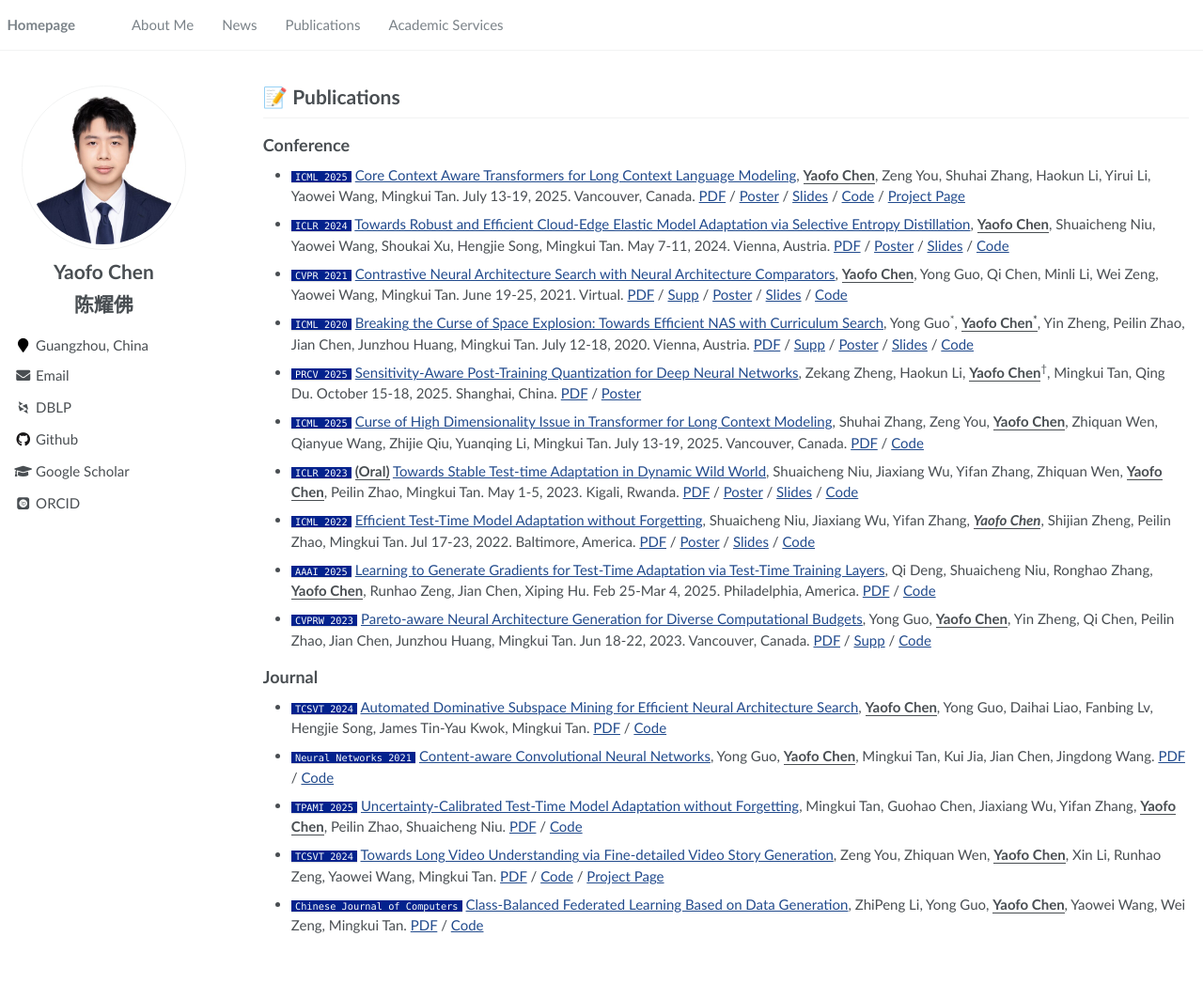
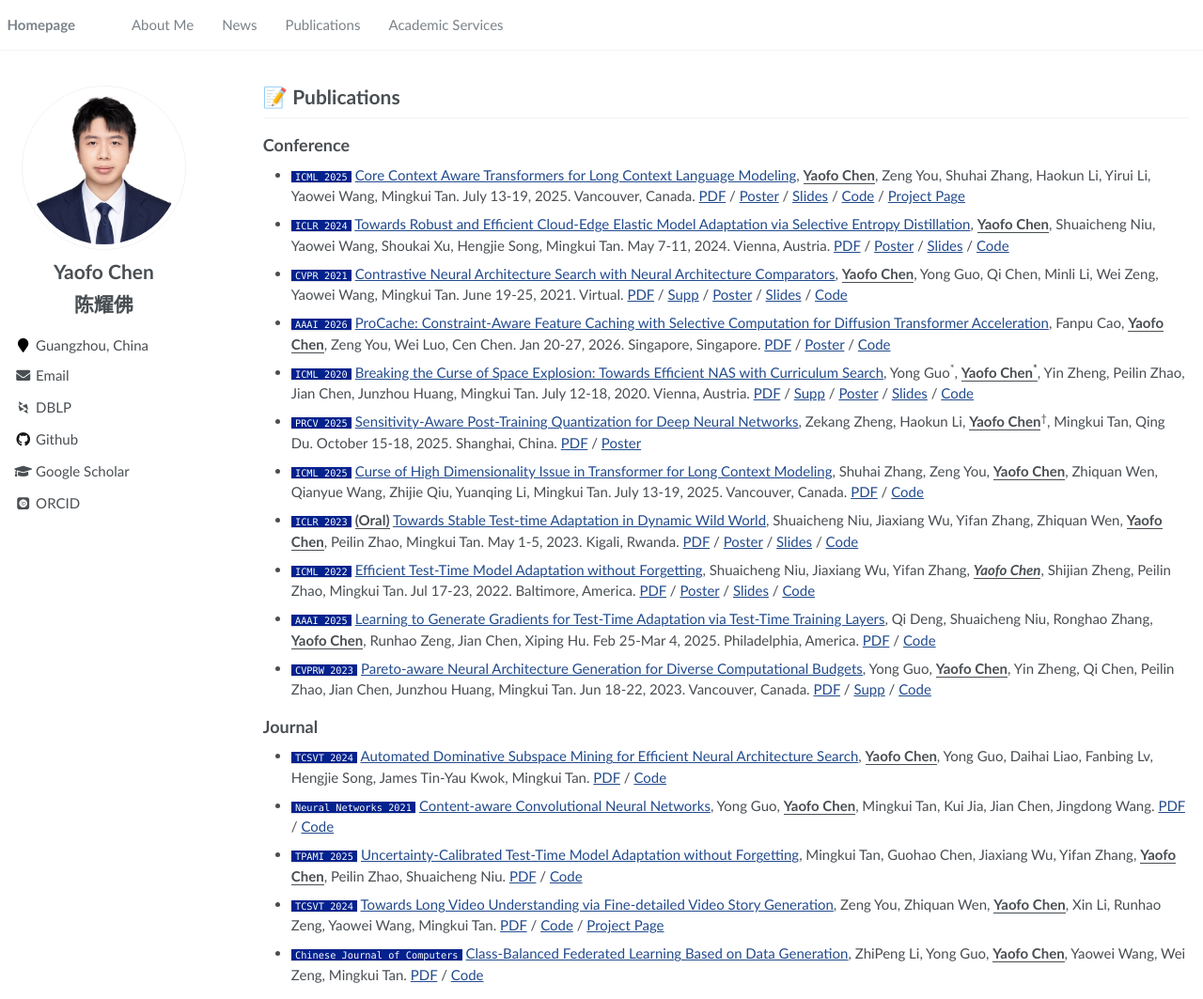
Before and after one commit to chenyaofo/homepagev2, a Jekyll site: the page built from _pages/publications.md, in a window 1280 px wide and 1063 px high. Shown: the whole window at 94% size. Built offline with Jekyll 4.4.1, drawn with Linux system fonts in a browser that asks for light colours; some web fonts are replaced.

Commit message:
add aaai 2026

```diff
--- a/_pages/publications.md
+++ b/_pages/publications.md
@@ -14,6 +14,7 @@ author_profile: true
  - `ICLR 2024` [Towards Robust and Efficient Cloud-Edge Elastic Model Adaptation via Selective Entropy Distillation](https://openreview.net/forum?id=vePdNU3u6n), <u><strong>Yaofo Chen</strong></u>, Shuaicheng Niu, Yaowei Wang, Shoukai
 Xu, Hengjie Song, Mingkui Tan. May 7-11, 2024. Vienna, Austria. [PDF](papers/chen-towards-robust-and-efficient-cloud-edge-elastic-model-adaptation-via-selective-entropy-distillation.pdf) / [Poster](posters/chen-towards-robust-and-efficient-cloud-edge-elastic-model-adaptation-via-selective-entropy-distillation-poster.pdf) / [Slides](slides/chen-towards-robust-and-efficient-cloud-edge-elastic-model-adaptation-via-selective-entropy-distillation-slides.pdf) / [Code](https://github.com/chenyaofo/CEMA)
  - `CVPR 2021` [Contrastive Neural Architecture Search with Neural Architecture Comparators](https://openaccess.thecvf.com/content/CVPR2021/html/Chen_Contrastive_Neural_Architecture_Search_With_Neural_Architecture_Comparators_CVPR_2021_paper.html), <u><strong>Yaofo Chen</strong></u>, Yong Guo, Qi Chen, Minli Li, Wei Zeng, Yaowei Wang, Mingkui Tan. June 19-25, 2021. Virtual. [PDF](papers/chen-contrastive-neural-architecture-search-with-neural-architecture-comparators.pdf) / [Supp](papers/chen-contrastive-neural-architecture-search-with-neural-architecture-comparators-supp.pdf) / [Poster](posters/chen-contrastive-neural-architecture-search-with-neural-architecture-comparators-poster.pdf) / [Slides](slides/chen-contrastive-neural-architecture-search-with-neural-architecture-comparators-slides.pdf) / [Code](https://github.com/chenyaofo/CTNAS)
+ - `AAAI 2026` [ProCache: Constraint-Aware Feature Caching with Selective Computation for Diffusion Transformer Acceleration](/resouces-no-available), Fanpu Cao, <u><strong>Yaofo Chen</strong></u>, Zeng You, Wei Luo, Cen Chen. Jan 20-27, 2026. Singapore, Singapore. [PDF](/resouces-no-available) / [Poster](/resouces-no-available) / [Code](/resouces-no-available)
  - `ICML 2020` [Breaking the Curse of Space Explosion: Towards Efficient NAS with Curriculum Search](https://proceedings.mlr.press/v119/guo20b.html), Yong Guo<sup>*</sup>, <u><strong>Yaofo Chen<sup>*</sup></strong></u>, Yin Zheng, Peilin Zhao, Jian Chen, Junzhou Huang, Mingkui Tan. July 12-18, 2020. Vienna, Austria. [PDF](papers/guo-breaking-the-curse-of-space-explosion-towards-efficient-NAS-with-curriculum-search.pdf) / [Supp](papers/guo-breaking-the-curse-of-space-explosion-towards-efficient-NAS-with-curriculum-search-supp.pdf) / [Poster](posters/guo-breaking-the-curse-of-space-explosion-towards-efficient-NAS-with-curriculum-search-poster.pdf) / [Slides](slides/guo-breaking-the-curse-of-space-explosion-towards-efficient-NAS-with-curriculum-search-slides.pdf) / [Code](https://github.com/guoyongcs/CNAS)
  - `PRCV 2025` [Sensitivity-Aware Post-Training Quantization for Deep Neural Networks](https://www.arxiv.org/abs/2509.05576), Zekang Zheng, Haokun Li, <u><strong>Yaofo Chen</strong></u><sup>†</sup>, Mingkui Tan, Qing Du. October 15-18, 2025. Shanghai, China. [PDF](https://www.arxiv.org/pdf/2509.05576) / [Poster](posters/zheng-sensitivity-aware-post-training-quantization-for-deep-neural-networks-poster.pdf)
  - `ICML 2025` [Curse of High Dimensionality Issue in Transformer for Long Context Modeling](https://proceedings.mlr.press/v267/zhang25cr.html), Shuhai Zhang, Zeng You, <u><strong>Yaofo Chen</strong></u>, Zhiquan Wen, Qianyue Wang, Zhijie Qiu, Yuanqing Li, Mingkui Tan. July 13-19, 2025. Vancouver, Canada. [PDF](papers/zhang-curse-of-high-dimensionality-issue-in-transformer-for-long-context-modeling.pdf) / [Code](https://github.com/bolixinyu/DynamicGroupAttention)
```
Also changed, not shown: _pages/includes/news.md (+1 -0 lines).
